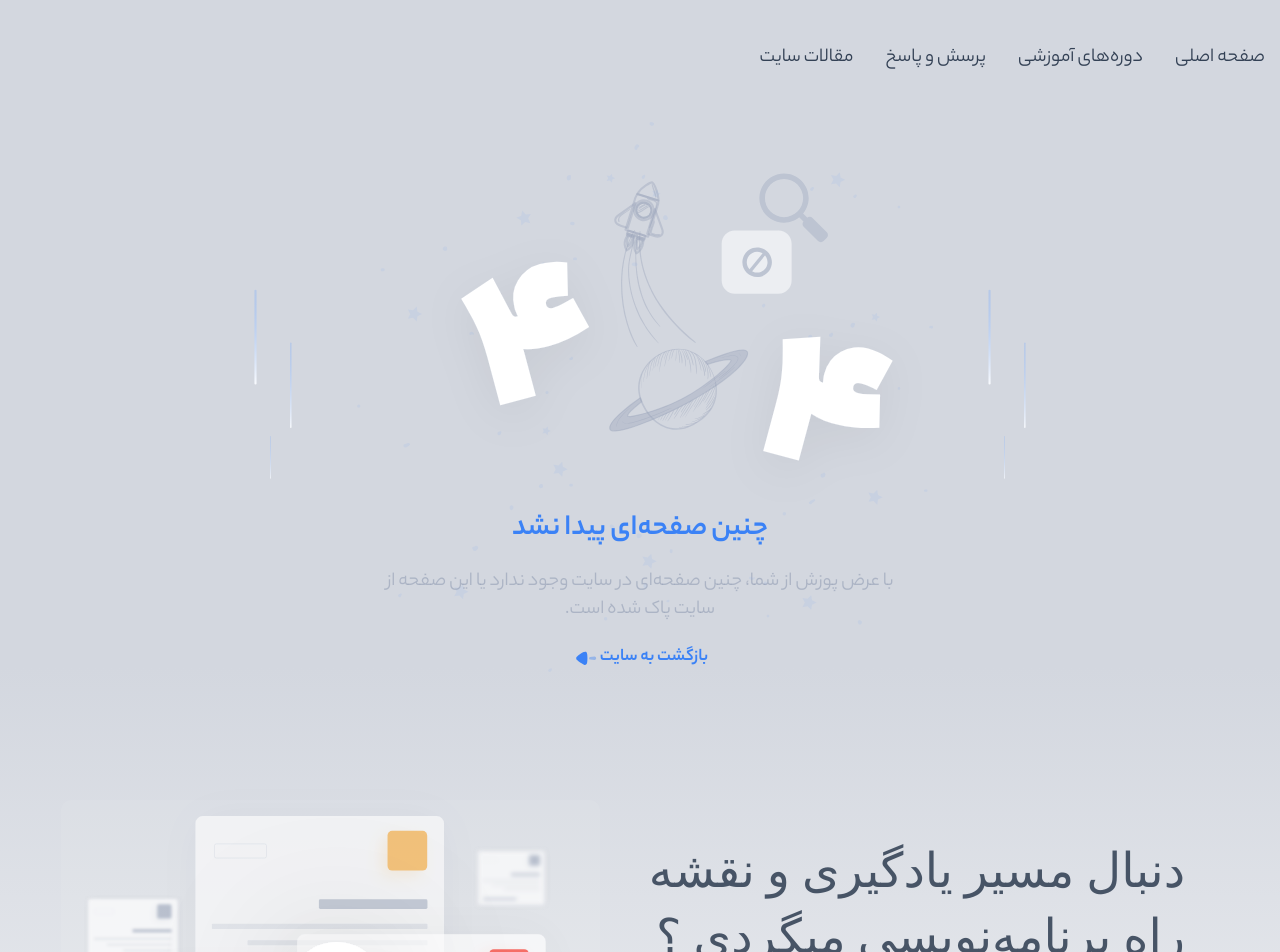
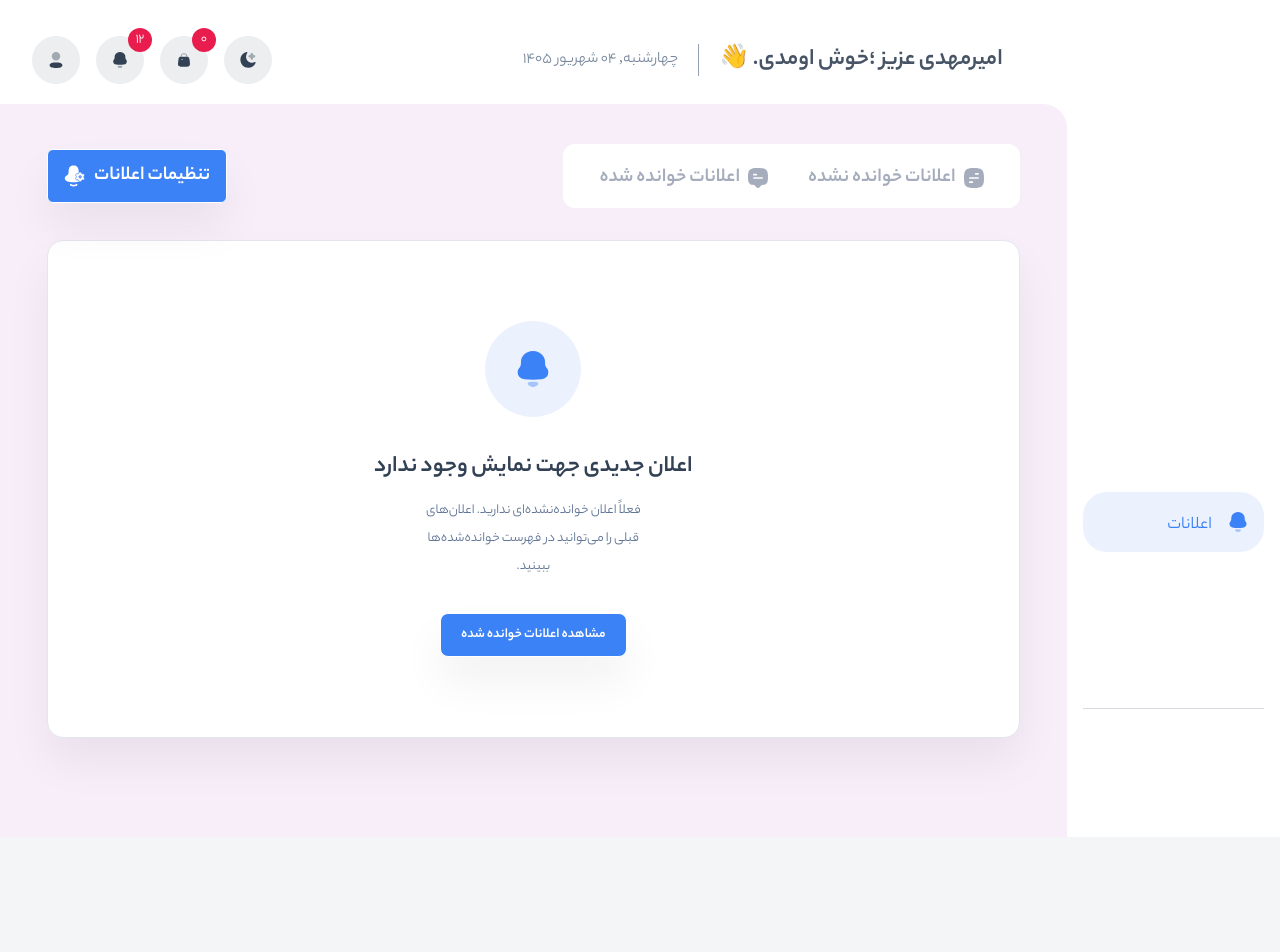
Before and after one commit to amirmahdighadiri/roocket, a React (Vite) app: page /dashboard/notifications in a window 1280 px wide. Shown: the top 952 px of the page. After the commit the page ends 837 px from the top, so only its background shows below. Built offline with nearby package versions, Linux system fonts and the light colour scheme; a web font is replaced by a local one.

Commit message:
add user-notificaton-page in dashboard-page

```diff
--- a/src/Components/DashboardPages/Comments/Comments.jsx
+++ b/src/Components/DashboardPages/Comments/Comments.jsx
@@ -1,36 +1,37 @@
 import React from 'react';
 import DynamicIcon from "../../../DynamicIcon/DynamicIcon.jsx";
+import NotfoundContent from "../../../assets/images/Error/notfound-content.svg";
+import {Link} from "react-router-dom";
+
 
 function Comments(props) {
     return (
         <div className="container">
-            {/*<!-- ! -------------------- Comments Details Menu & Notif Btn -------------------- ! -->*/}
-            <div className="flex items-center justify-between">
-                {/*<!-- ! -------------------- Menu -------------------- ! -->*/}
-                <div className="inline-flex items-center px-4 py-2 bg-white dark:bg-dark-body-100 rounded-xl">
-                    <button type="button" className="h-12 flex items-center gap-x-2 text-chambray-400 hover:text-blue-450 text-xl font-YekanBakh-Bold px-5 pt-1 transition-all cursor-pointer">
-                        <DynamicIcon name="document" className="size-5 text-inherit" />
-                        <span className="">اعلانات خوانده نشده</span>
-                    </button>
-                    <button type="button" className="h-12 flex items-center gap-x-2 text-chambray-400 hover:text-blue-450 text-xl font-YekanBakh-Bold px-5 pt-1 transition-all cursor-pointer">
-                        <DynamicIcon name="commentBox" className="size-5 fill-inherit text-inherit" />
-                        <span className="">اعلانات خوانده شده</span>
-                    </button>
-                </div>
-                {/*<!-- ! -------------------- Notif Btn -------------------- ! -->*/}
-                <button type="button" className="flex-center gap-x-2 text-white bg-blue-700 hover:bg-blue-700/80 dark:bg-transparent dark:hover:bg-dark-body-100/80 border border-white px-4 py-3 text-xl font-YekanBakh-Bold rounded-md shadow-sm cursor-pointer transition-all">
-                    <span className="">تنظیمات اعلانات</span>
-                    <DynamicIcon name="settingBell" className="size-5.5 text-inherit" />
+            {/*<!-- ! -------------------- Following Details Menu -------------------- ! -->*/}
+            <div className="inline-flex items-center px-4 py-2 bg-white dark:bg-dark-body-100 rounded-xl">
+                <button type="button" className="h-12 flex items-center gap-x-2 text-chambray-400 hover:text-blue-450 text-xl font-YekanBakh-Bold px-5 pt-1 transition-all cursor-pointer">
+                    <DynamicIcon name="document" className="size-5 text-inherit" />
+                    <span className="">مقالات</span>
+                </button>
+                <button type="button" className="h-12 flex items-center gap-x-2 text-chambray-400 hover:text-blue-450 text-xl font-YekanBakh-Bold px-5 pt-1 transition-all cursor-pointer">
+                    <DynamicIcon name="podcast" className="size-5 fill-inherit text-inherit" />
+                    <span className="">پادکست ها</span>
+                </button>
+                <button type="button" className="h-12 flex items-center gap-x-2 text-chambray-400 hover:text-blue-450 text-xl font-YekanBakh-Bold px-5 pt-1 transition-all cursor-pointer">
+                    <DynamicIcon name="camera" className="size-5 text-inherit" />
+                    <span className="">دوره ها</span>
+                </button>
+                <button type="button" className="h-12 flex items-center gap-x-2 text-chambray-400 hover:text-blue-450 text-xl font-YekanBakh-Bold px-5 pt-1 transition-all cursor-pointer">
+                    <DynamicIcon name="play" className="size-5 text-inherit" />
+                    <span className="">جلسات</span>
                 </button>
             </div>
-            {/*<!-- ! -------------------- User Comments Content -------------------- ! -->*/}
-            <div className="flex flex-col items-center justify-center px-4 py-20 bg-white dark:bg-dark-body-100 border border-gray-100 dark:border-white/5 rounded-2xl shadow-sm mt-8">
-                <div className="flex-center size-24 rounded-full mb-8 bg-blue-700/10 dark:bg-blue-450/10">
-                    <DynamicIcon name="bell" className="size-9 text-blue-700 dark:text-blue-450" />
-                </div>
-                <p className="text-biscay-700 dark:text-white text-2xl/9 font-YekanBakh-Bold mb-3">اعلان جدیدی جهت نمایش وجود ندارد</p>
-                <p className="w-3/12 text-gray-500 dark:text-gray-360 text-sm/7 text-center mb-8">فعلاً اعلان خوانده‌نشده‌ای ندارید. اعلان‌های قبلی را می‌توانید در فهرست خوانده‌شده‌ها ببینید.</p>
-                <button type="button" className="h-11 flex-center gap-x-2 text-white bg-blue-700 hover:bg-blue-700/80 dark:bg-transparent dark:hover:bg-dark-900 border border-white px-5 text-sm font-YekanBakh-Bold rounded-lg shadow-sm cursor-pointer transition-all">مشاهده اعلانات خوانده شده</button>
+            {/*<!-- ! -------------------- Following Page Content -------------------- ! -->*/}
+            <div className="flex flex-col items-center justify-center mt-14">
+                <p className="text-gray-300 dark:text-gary-70 text-2xl font-YekanBakh-Bold mb-6">هنوز نظری روی جلسات ثبت نکرده‌اید</p>
+                <img src={NotfoundContent} alt="" className="w-90 h-72" loading="lazy" />
+                <p className="text-gray-500 dark:text-gray-360 text-sm/7 mb-5">بعد از تماشای جلسات، دیدگاه خود را ثبت کنید.</p>
+                <Link to="/products-page" className="flex-center h-11 px-6 border border-blue-700 bg-blue-700 text-white hover:bg-transparent hover:text-blue-700 transition-all rounded-xl font-YekanBakh-Bold">مشاهده دوره‌ها</Link>
             </div>
         </div>
     );
--- /dev/null
+++ b/src/Components/DashboardPages/Notifications/Notifications.jsx
@@ -0,0 +1,39 @@
+import React from 'react';
+import DynamicIcon from "../../../DynamicIcon/DynamicIcon.jsx";
+
+function Notifications(props) {
+    return (
+        <div className="container">
+            {/*<!-- ! -------------------- Notifications Details Menu & Notif Btn -------------------- ! -->*/}
+            <div className="flex items-center justify-between">
+                {/*<!-- ! -------------------- Menu -------------------- ! -->*/}
+                <div className="inline-flex items-center px-4 py-2 bg-white dark:bg-dark-body-100 rounded-xl">
+                    <button type="button" className="h-12 flex items-center gap-x-2 text-chambray-400 hover:text-blue-450 text-xl font-YekanBakh-Bold px-5 pt-1 transition-all cursor-pointer">
+                        <DynamicIcon name="document" className="size-5 text-inherit" />
+                        <span className="">اعلانات خوانده نشده</span>
+                    </button>
+                    <button type="button" className="h-12 flex items-center gap-x-2 text-chambray-400 hover:text-blue-450 text-xl font-YekanBakh-Bold px-5 pt-1 transition-all cursor-pointer">
+                        <DynamicIcon name="commentBox" className="size-5 fill-inherit text-inherit" />
+                        <span className="">اعلانات خوانده شده</span>
+                    </button>
+                </div>
+                {/*<!-- ! -------------------- Notif Btn -------------------- ! -->*/}
+                <button type="button" className="flex-center gap-x-2 text-white bg-blue-700 hover:bg-blue-700/80 dark:bg-transparent dark:hover:bg-dark-body-100/80 border border-white px-4 py-3 text-xl font-YekanBakh-Bold rounded-md shadow-sm cursor-pointer transition-all">
+                    <span className="">تنظیمات اعلانات</span>
+                    <DynamicIcon name="settingBell" className="size-5.5 text-inherit" />
+                </button>
+            </div>
+            {/*<!-- ! -------------------- User Notifications Content -------------------- ! -->*/}
+            <div className="flex flex-col items-center justify-center px-4 py-20 bg-white dark:bg-dark-body-100 border border-gray-100 dark:border-white/5 rounded-2xl shadow-sm mt-8">
+                <div className="flex-center size-24 rounded-full mb-8 bg-blue-700/10 dark:bg-blue-450/10">
+                    <DynamicIcon name="bell" className="size-9 text-blue-700 dark:text-blue-450" />
+                </div>
+                <p className="text-biscay-700 dark:text-white text-2xl/9 font-YekanBakh-Bold mb-3">اعلان جدیدی جهت نمایش وجود ندارد</p>
+                <p className="w-3/12 text-gray-500 dark:text-gray-360 text-sm/7 text-center mb-8">فعلاً اعلان خوانده‌نشده‌ای ندارید. اعلان‌های قبلی را می‌توانید در فهرست خوانده‌شده‌ها ببینید.</p>
+                <button type="button" className="h-11 flex-center gap-x-2 text-white bg-blue-700 hover:bg-blue-700/80 dark:bg-transparent dark:hover:bg-dark-900 border border-white px-5 text-sm font-YekanBakh-Bold rounded-lg shadow-sm cursor-pointer transition-all">مشاهده اعلانات خوانده شده</button>
+            </div>
+        </div>
+    );
+}
+
+export default Notifications;
--- a/src/Components/Header/Header.jsx
+++ b/src/Components/Header/Header.jsx
@@ -347,7 +347,7 @@ function Header(props) {
                             <Link to="/" className="">مقالات</Link>
                         </li>
                         <li className="flex items-center h-6 gap-x-2 text-biscay-700 hover:text-gray-hover-200 dark:text-white dark:hover:text-gray-hover-150 transition-all">
-                            <DynamicIcon name={'padcast'}
+                            <DynamicIcon name={'podcast'}
                                          className={'block lg:hidden w-5 h-5 dark:text-white text-biscay-700'}/>
                             <Link to="/" className="">راکت کست</Link>
                         </li>
--- a/src/Pages/DashboardLayout/DashboardLayout.jsx
+++ b/src/Pages/DashboardLayout/DashboardLayout.jsx
@@ -16,7 +16,7 @@ function DashboardLayout(props) {
                 </Link>
                 {/*<!-- ! -------------------- Menu -------------------- ! -->*/}
                 <div className="mt-16">
-                   <ul className="space-y-2 text-lg">
+                   <ul className="space-y-1 text-lg">
                        <li className="px-4">
                            <Link to="/dashboard/panel" className={`flex items-center gap-x-4 ${location.pathname.includes('panel') ? 'text-blue-700 bg-blue-700/10' : 'text-white bg-transparent hover:text-blue-450'}  transition-all px-4 py-3 rounded-3xl`}>
                                <DynamicIcon name="home" className="size-5 fill-inherit"/>
@@ -54,7 +54,7 @@ function DashboardLayout(props) {
                            </Link>
                        </li>
                        <li className="px-4">
-                           <Link to="/" className={`flex items-center gap-x-4 ${location.pathname.includes('notifications') ? 'text-blue-700 bg-blue-700/10' : 'text-white bg-transparent hover:text-blue-450'}  transition-all px-4 py-3 rounded-3xl`}>
+                           <Link to="/dashboard/notifications" className={`flex items-center gap-x-4 ${location.pathname.includes('notifications') ? 'text-blue-700 bg-blue-700/10' : 'text-white bg-transparent hover:text-blue-450'}  transition-all px-4 py-3 rounded-3xl`}>
                                <DynamicIcon name="bell" className="size-5 fill-inherit"/>
                                <span className="inline-block mt-2"> اعلانات</span>
                            </Link>
@@ -73,15 +73,15 @@ function DashboardLayout(props) {
                        </li>
                    </ul>
                </div>
-               <div className="mt-auto">
-                    <ul className="space-y-1">
-                        <li className="px-4">
+               <div className="mt-auto px-4">
+                    <ul className="space-y-1 border-t border-biscay-700/20 dark:border-white/10">
+                        <li className="">
                             <Link to="/" className="flex items-center gap-x-4 text-white hover:text-blue-450 transition-all px-4 py-3">
                                 <DynamicIcon name="user" className="size-5 fill-inherit"/>
                                 <span className="inline-block mt-2">اطلاغات پروفایل</span>
                             </Link>
                         </li>
-                        <li className="px-4">
+                        <li className="">
                             <Link to="/" className="flex items-center gap-x-4 text-white hover:text-red-450 transition-all px-4 py-3">
                                 <DynamicIcon name="logout" className="size-5 fill-inherit"/>
                                 <span className="inline-block mt-2">خروج</span>
--- a/src/routes.jsx
+++ b/src/routes.jsx
@@ -15,9 +15,10 @@ import Courses from "./Components/DashboardPages/Courses/Courses.jsx";
 import Questions from "./Components/DashboardPages/Questions/Questions.jsx";
 import Subscription from "./Components/DashboardPages/Subscription/Subscription.jsx";
 import Followings from "./Components/DashboardPages/Followings/Followings.jsx";
-import Comments from "./Components/DashboardPages/Comments/Comments.jsx";
+import Notifications from "./Components/DashboardPages/Notifications/Notifications.jsx";
 import Certificates from "./Components/DashboardPages/Certificates/Certificates.jsx";
 import Missions from "./Components/DashboardPages/Missions/Missions.jsx";
+import Comments from "./Components/DashboardPages/Comments/Comments.jsx";
 
 const routes = [
     {
@@ -38,6 +39,7 @@ const routes = [
             {path: 'subscription' , element: <Subscription/>},
             {path: 'followings' , element: <Followings/>},
             {path: 'comments' , element: <Comments/>},
+            {path: 'notifications' , element: <Notifications/>},
             {path: 'missions' , element: <Missions/>},
             {path: 'certificates' , element: <Certificates/>},
         ]},
```
